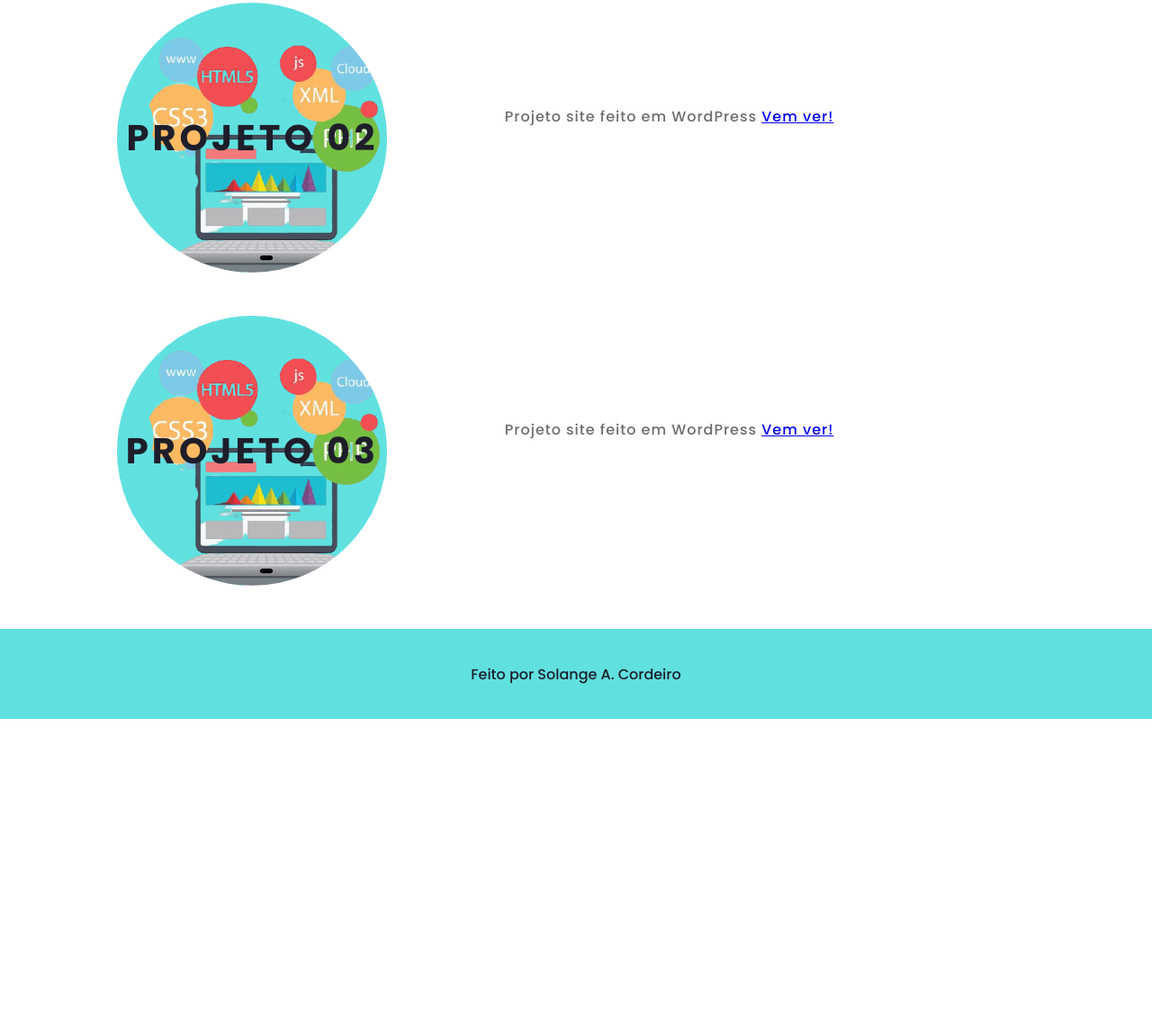
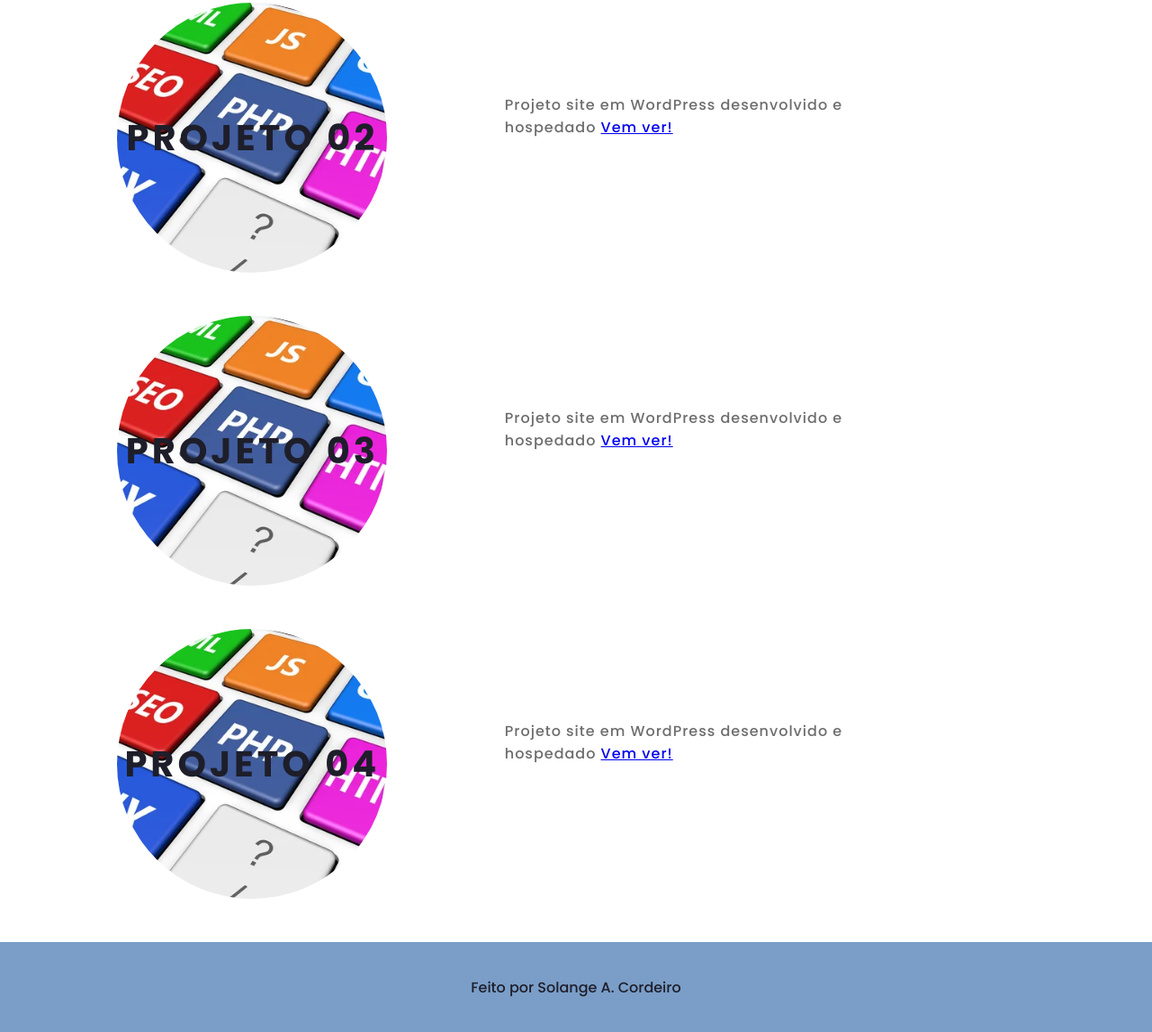
Before and after one commit to SolangeCodeiro/Portifolio, a plain HTML site: page index.html in a window 1280 px wide. Shown: the part 841-1988 px from the top of the page at 90% size. Before the commit the page ends 1640 px from the top, so only its background shows below. Drawn offline with Linux system fonts and the light colour scheme.

Commit message:
Add files via upload

```diff
--- a/index.html
+++ b/index.html
@@ -68,7 +68,7 @@
                 </div>
             </div>
             <div class="card-text">
-                Projeto site feito em WordPress  <a href="https://www.sindasc.com.br">Vem ver!</a>
+                Projeto site em WordPress desenvolvido e hospedado  <a href="https://www.sindasc.com.br">Vem ver!</a>
                 </div>
             </div>
             <div class="card-container">
@@ -79,9 +79,20 @@
                     </div>
                 </div>
                 <div class="card-text">
-                    Projeto site feito em WordPress  <a href="https://www.sindsinter.com.br">Vem ver!</a>
+                    Projeto site em WordPress desenvolvido e hospedado   <a href="https://www.sindsinter.com.br">Vem ver!</a>
                     </div>
                 </div>
+                <div class="card-container">
+                    <div class="card">
+                        <div class="card-wrapper">
+                            <h2>Projeto 04</h2>
+                            <p>Vem ver!</p>
+                        </div>
+                    </div>
+                    <div class="card-text">
+                        Projeto site em WordPress desenvolvido e hospedado  <a href="https://www.smacom.com.br">Vem ver!</a>
+                        </div>
+                    </div>
     </main>
     <footer class="footer">
     Feito por Solange A. Cordeiro
--- a/style.css
+++ b/style.css
@@ -9,7 +9,7 @@ body {
 .header-container {
     height: 50vh;
     width: 100vw;
-    background-color: #0e5a798e;
+    background-color: #11529c8e;
     background-image: url('./img/imagem5.png');
     background-repeat: no-repeat;
     background-position: right;
@@ -206,7 +206,7 @@ a:hover {
     align-items: center;
     justify-content: center;
     background-color: #60E1E0;
-    background-image: url('./img/imagem4.png');
+    background-image: url('./img/imagem6.jpg');
     background-position: center;
     background-size: cover;
     background-repeat: no-repeat;
@@ -279,7 +279,7 @@ a:hover {
 .footer {
     width: 100%;
     height: 100px;
-    background-color: #60E1E0;
+    background-color: #11529c8e;
     display: flex;
     align-items: center;
     justify-content: center;
```
Also changed, not shown: img/imagem6.jpg (added).
